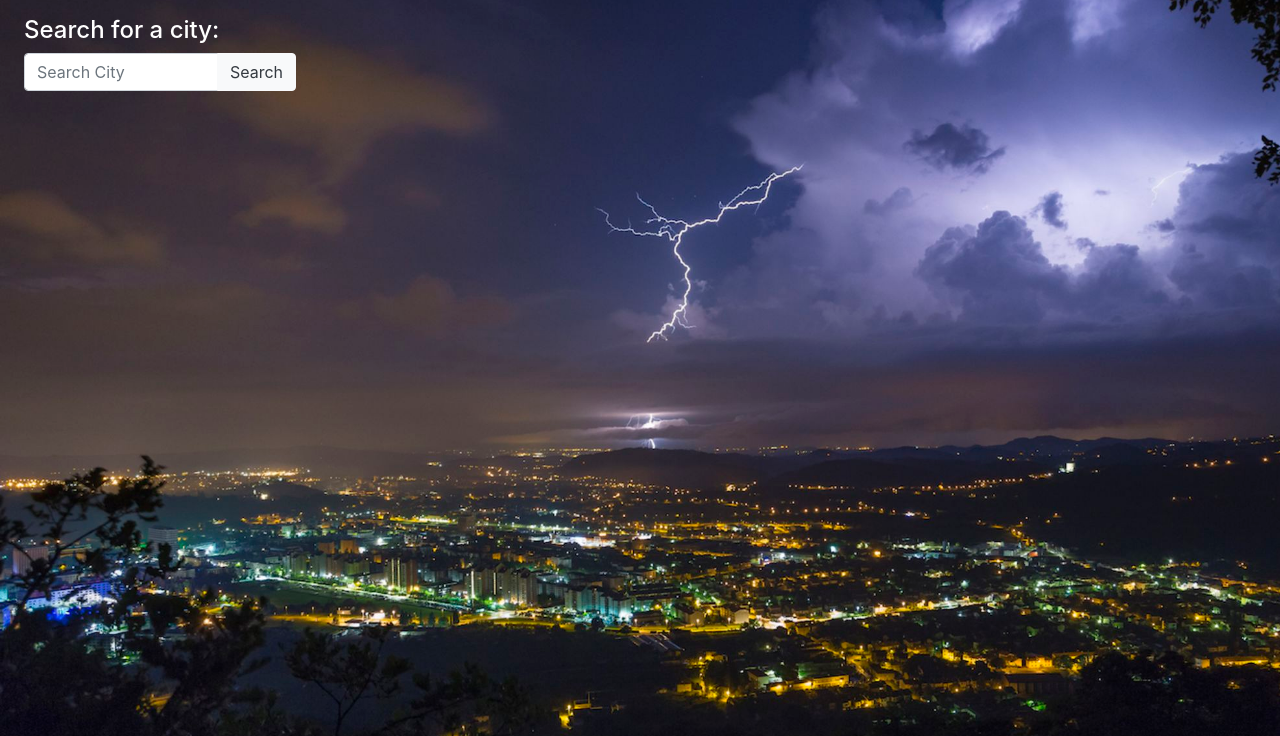
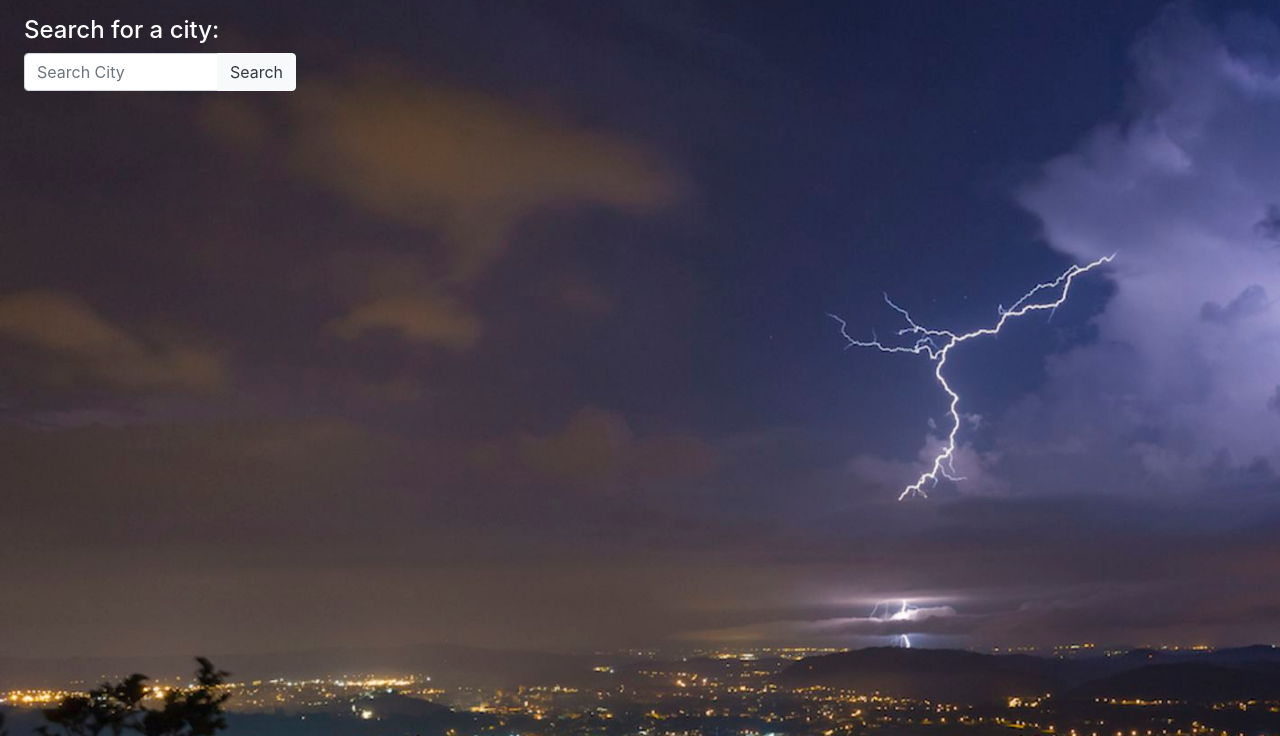
Before and after one commit to jacobdolph/weather-dashboard, a plain HTML site: page index.html in a window 1280 px wide. Shown: the part 64-800 px from the top of the page. Drawn offline with nearby package versions, Linux system fonts and the light colour scheme.

Commit message:
fixed path to weather dashboard background image

```diff
--- a/css/style.css
+++ b/css/style.css
@@ -1,7 +1,7 @@
 body {
     background-color: rgb(9, 4, 31);
-    background-image: url(/assets/images/thunderstorm.jpg);
-    background-size: 1440px;
+    background-image: url('../assets/images/thunderstorm.jpg');
+    background-size: 2000px;
     background-repeat: no-repeat;
 }
 .weather-card {
```
